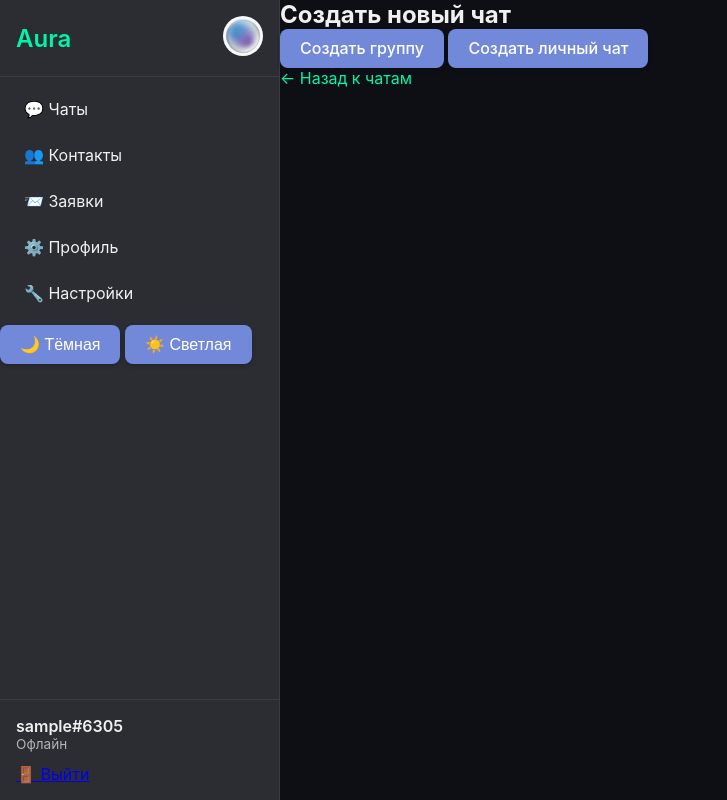
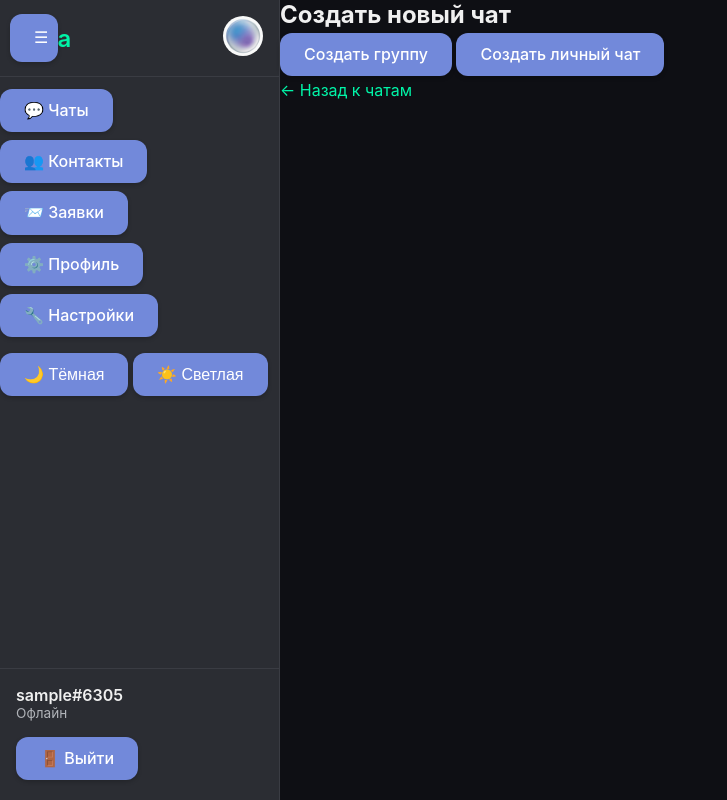
Before and after one commit to lagushka594/Aura-messenger23, a Django app: page /create/ in a window 1280 px wide. Shown: the whole page, without its empty margins (0-727 px from the left). Run offline with Django 4.2, Linux system fonts and the light colour scheme; the visitor is signed in with stand-in values (Sample User, id 1).

Commit message:
Remove wallpaper feature, keep friend profiles and improved UI

```diff
--- a/templates/base.html
+++ b/templates/base.html
@@ -6,6 +6,51 @@
     <meta name="viewport" content="width=device-width, initial-scale=1.0, maximum-scale=1.0, user-scalable=yes">
     <title>Aura Messenger</title>
     <link rel="stylesheet" href="{% static 'css/style.css' %}">
+    <style>
+        /* Прямоугольные кнопки с закругленными углами, как поле ввода */
+        .btn, button, input[type="submit"], a.btn, .login-btn, .register-btn, .logout-btn, .btn-primary, .btn-secondary, .menu-option {
+            display: inline-block !important;
+            padding: 12px 24px !important;
+            background-color: #7289DA !important;
+            color: white !important;
+            text-decoration: none !important;
+            border: none !important;
+            border-radius: 12px !important;
+            cursor: pointer !important;
+            font-size: 1rem !important;
+            font-weight: 500 !important;
+            text-align: center !important;
+            line-height: 1.2 !important;
+            transition: background-color 0.2s !important;
+            box-shadow: 0 2px 4px rgba(0,0,0,0.2) !important;
+            margin: 4px 0 !important;
+        }
+        .btn:hover, button:hover, input[type="submit"]:hover, a.btn:hover, .login-btn:hover, .register-btn:hover, .logout-btn:hover, .btn-primary:hover, .menu-option:hover {
+            background-color: #8A66FF !important;
+        }
+        .btn-secondary {
+            background-color: transparent !important;
+            border: 2px solid #7289DA !important;
+            color: #7289DA !important;
+        }
+        .btn-secondary:hover {
+            background-color: #7289DA !important;
+            color: white !important;
+        }
+        /* Кнопка "Назад к ..." оставляем ссылкой */
+        .back-link {
+            color: #00F5A8 !important;
+            text-decoration: none !important;
+        }
+        .back-link:hover {
+            text-decoration: underline !important;
+        }
+        /* Поле ввода сообщения (оставляем как есть) */
+        .message-input textarea {
+            border-radius: 12px !important;
+            padding: 12px 16px !important;
+        }
+    </style>
     <link rel="icon" type="image/png" href="{% static 'images/favicon.png' %}">
 </head>
 <body>
@@ -29,18 +74,18 @@
             {% if user.is_authenticated %}
             <nav class="sidebar-nav">
                 <ul>
-                    <li><a href="{% url 'chat:index' %}">💬 Чаты</a></li>
-                    <li><a href="{% url 'users:friends' %}">👥 Контакты</a></li>
-                    <li><a href="{% url 'users:friend_requests' %}">📨 Заявки</a></li>
-                    <li><a href="{% url 'users:profile' %}">⚙️ Профиль</a></li>
-                    <li><a href="{% url 'users:settings' %}">🔧 Настройки</a></li>
+                    <li><a href="{% url 'chat:index' %}" class="btn">💬 Чаты</a></li>
+                    <li><a href="{% url 'users:friends' %}" class="btn">👥 Контакты</a></li>
+                    <li><a href="{% url 'users:friend_requests' %}" class="btn">📨 Заявки</a></li>
+                    <li><a href="{% url 'users:profile' %}" class="btn">⚙️ Профиль</a></li>
+                    <li><a href="{% url 'users:settings' %}" class="btn">🔧 Настройки</a></li>
                 </ul>
             </nav>
 
-            <!-- Переключатель темы -->
+            <!-- Переключатель темы (тоже кнопки) -->
             <div class="theme-switcher">
-                <button id="theme-dark" class="active">🌙 Тёмная</button>
-                <button id="theme-light">☀️ Светлая</button>
+                <button id="theme-dark" class="btn">🌙 Тёмная</button>
+                <button id="theme-light" class="btn">☀️ Светлая</button>
             </div>
 
             <div class="sidebar-footer">
@@ -48,12 +93,12 @@
                     <span class="user-name">{{ user.get_display_name }}</span>
                     <span class="user-status {{ user.manual_status }}">{{ user.get_manual_status_display }}</span>
                 </div>
-                <a href="{% url 'users:logout' %}" class="logout-btn">🚪 Выйти</a>
+                <a href="{% url 'users:logout' %}" class="btn">🚪 Выйти</a>
             </div>
             {% else %}
             <div class="sidebar-footer">
-                <a href="{% url 'users:login' %}" class="login-btn">🔑 Войти</a>
-                <a href="{% url 'users:register' %}" class="register-btn">📝 Регистрация</a>
+                <a href="{% url 'users:login' %}" class="btn">🔑 Войти</a>
+                <a href="{% url 'users:register' %}" class="btn">📝 Регистрация</a>
             </div>
             {% endif %}
         </aside>
@@ -68,41 +113,7 @@
     <script src="{% static 'js/websocket.js' %}"></script>
     <script src="{% static 'js/emoji-picker.js' %}"></script>
     <script>
-        // Переключение темы и сохранение в localStorage
         document.addEventListener('DOMContentLoaded', function() {
-            const body = document.body;
-            const darkBtn = document.getElementById('theme-dark');
-            const lightBtn = document.getElementById('theme-light');
-
-            // Применить сохранённую тему
-            const savedTheme = localStorage.getItem('aura-theme');
-            if (savedTheme === 'light') {
-                body.classList.add('light-theme');
-                if (lightBtn) lightBtn.classList.add('active');
-                if (darkBtn) darkBtn.classList.remove('active');
-            } else {
-                // по умолчанию тёмная
-                body.classList.remove('light-theme');
-                if (darkBtn) darkBtn.classList.add('active');
-                if (lightBtn) lightBtn.classList.remove('active');
-            }
-
-            if (darkBtn && lightBtn) {
-                darkBtn.addEventListener('click', function() {
-                    body.classList.remove('light-theme');
-                    localStorage.setItem('aura-theme', 'dark');
-                    darkBtn.classList.add('active');
-                    lightBtn.classList.remove('active');
-                });
-                lightBtn.addEventListener('click', function() {
-                    body.classList.add('light-theme');
-                    localStorage.setItem('aura-theme', 'light');
-                    lightBtn.classList.add('active');
-                    darkBtn.classList.remove('active');
-                });
-            }
-
-            // Мобильное меню
             const menuToggle = document.getElementById('mobile-menu-toggle');
             const sidebar = document.getElementById('sidebar');
             if (menuToggle && sidebar) {
@@ -116,6 +127,19 @@
                     }
                 });
             }
+
+            // Переключение темы (пример, можно дополнить)
+            const darkBtn = document.getElementById('theme-dark');
+            const lightBtn = document.getElementById('theme-light');
+            const body = document.body;
+            if (darkBtn && lightBtn) {
+                darkBtn.addEventListener('click', () => {
+                    body.classList.remove('light-theme');
+                });
+                lightBtn.addEventListener('click', () => {
+                    body.classList.add('light-theme');
+                });
+            }
         });
     </script>
     {% block extra_js %}{% endblock %}
```
